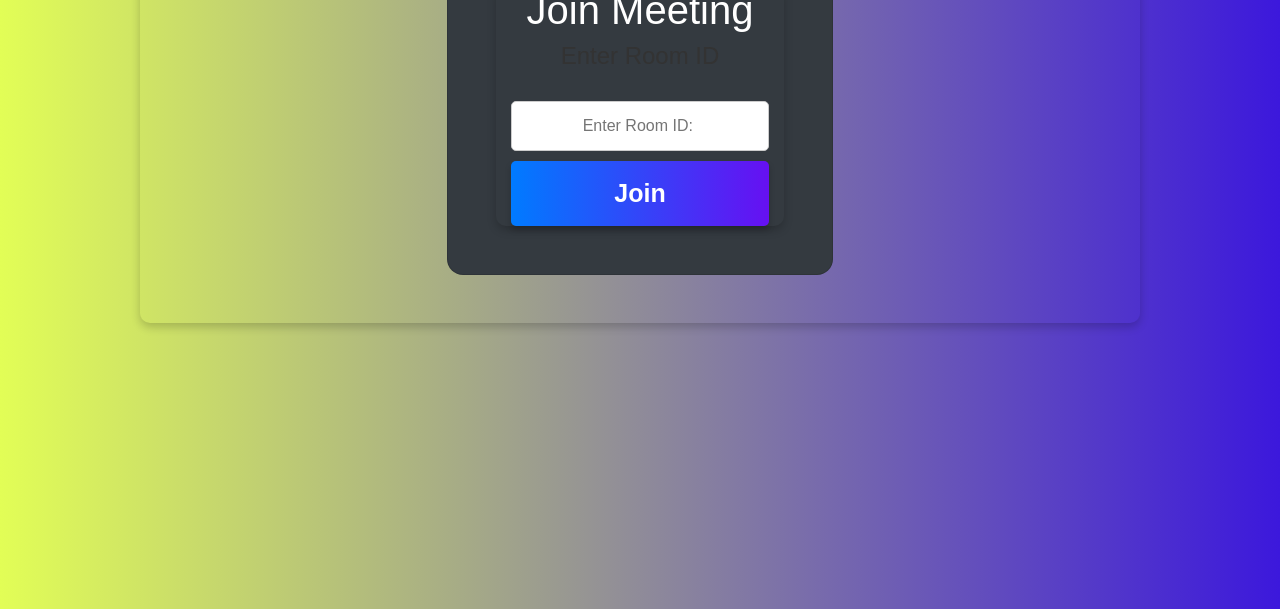
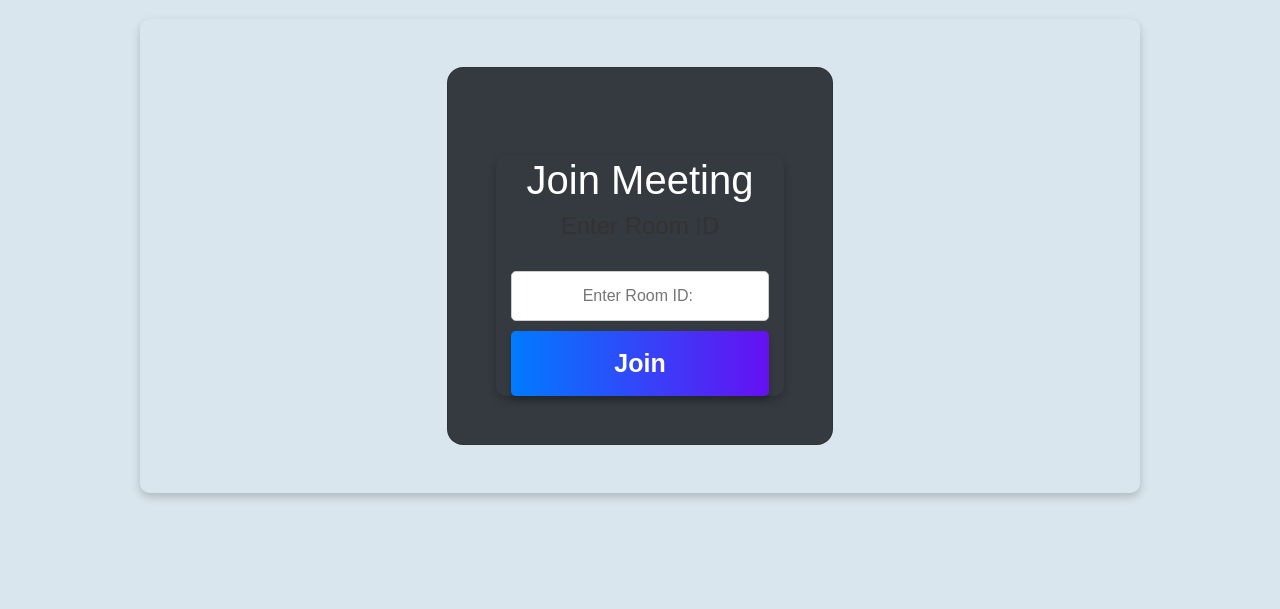
Before and after one commit to Praphull4564/VideoCall_JHU, a Flask app: page /join in a window 1280 px wide. Shown: the part 191-800 px from the top of the page. Run offline with Flask 3, Linux system fonts and the light colour scheme.

Commit message:
Update base.html

```diff
--- a/templates/base.html
+++ b/templates/base.html
@@ -4,10 +4,36 @@
     <meta charset="UTF-8">
     <title>{% block title %} My Website {% endblock %}</title>
   <link rel="stylesheet" href="https://cdn.jsdelivr.net/npm/bootstrap@4.1.3/dist/css/bootstrap.min.css" integrity="sha384-MCw98/SFnGE8fJT3GXwEOngsV7Zt27NXFoaoApmYm81iuXoPkFOJwJ8ERdknLPMO" crossorigin="anonymous">
-  <link rel="stylesheet" href="{{ url_for('static', filename='style.css') }}">
+  <!-- <link rel="stylesheet" href="{{ url_for('static', filename='style.css') }}"> -->
+   <style>
+html {
+  height: 100%;
+}
+
+body {
+  min-height: 100%;
+  display: flex;
+  flex-direction: column;
+  background: linear-gradient(to right, #DAE6ED, #DAE6ED);
+  font-family: -apple-system, BlinkMacSystemFont, 'Segoe UI', Roboto, sans-serif;
+  background-color: var(--primary-bg);
+  color: var(--text-primary);
+  padding-top: 50px;
+}
+.logo {
+    position: sticky;
+    top: 0;
+    left: 50%;
+    transform: translateX(-50%);
+    width: 10rem;
+}
+   </style>
 </head>
 
 <body>
+  <div >
+    <a href="/index.html"><img src="/images/Logo.png" alt="Logo" class="logo"></a>
+  </div>
   <section class="vh-100 gradient-custom">
     <div class="container py-5 h-100">
       <div class="row d-flex justify-content-center align-items-center h-100">
@@ -21,6 +47,7 @@
       </div>
     </div>
   </section>
+
 </body>
 
 </html>
```
Lines whose indentation alone changed are shown as unchanged.
